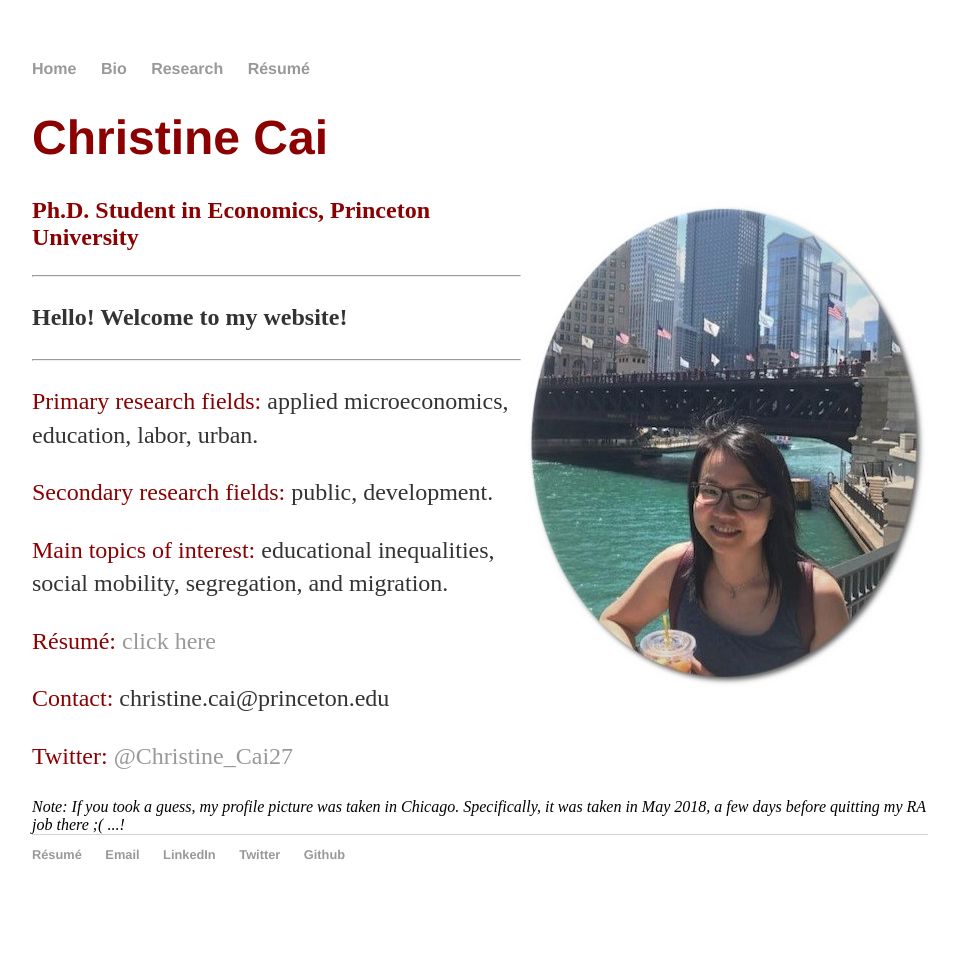
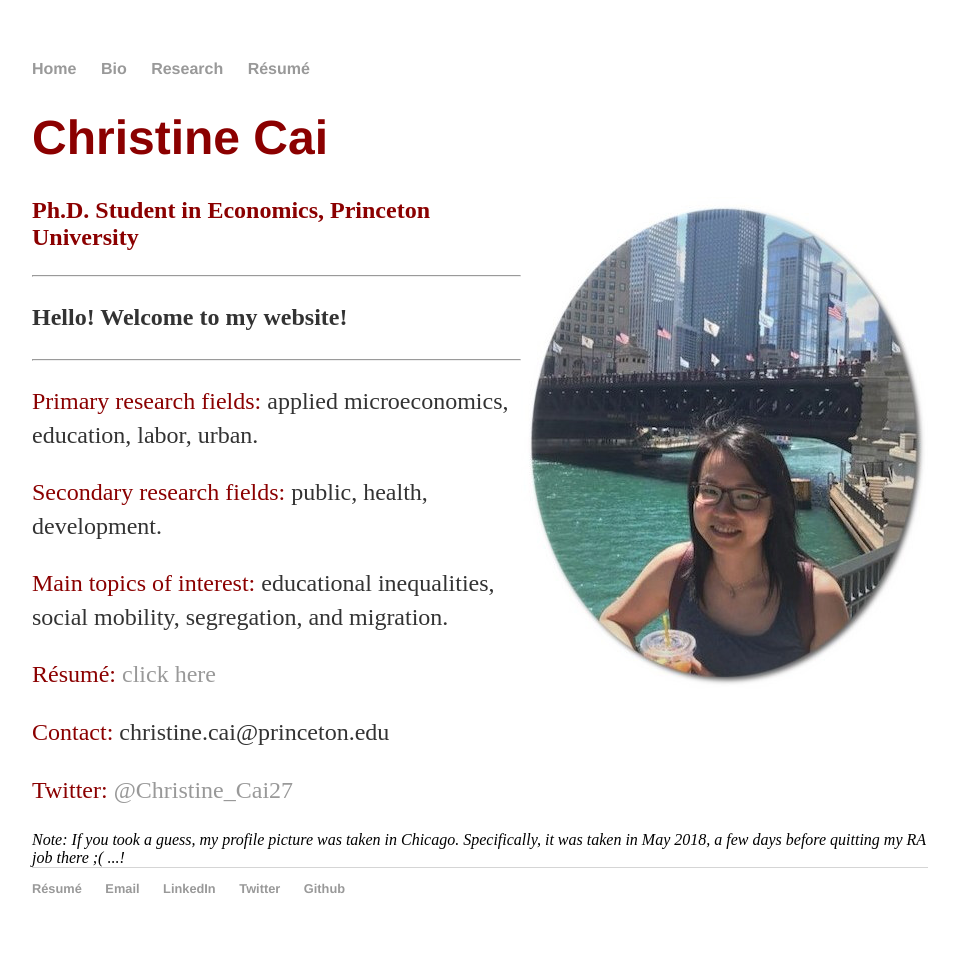
Before and after one commit to christinecai/christinecai.github.io, a Jekyll site: the page built from index.html, in a window 1280 px wide. Shown: the whole page, without its empty margins (160-1119 px from the left). Built offline with Jekyll 4.4.1, drawn with Linux system fonts in a browser that asks for light colours; before the commit the page ends 922 px from its top, so only the background shows below that.

Commit message:
Update index.html

```diff
--- a/index.html
+++ b/index.html
@@ -20,7 +20,7 @@ title: Christine Cai
 		<hr />
 
 		<p><font color="darkred">Primary research fields:</font> applied microeconomics, education, labor, urban.</p>
-		<p><font color="darkred">Secondary research fields:</font> public, development.</p>
+		<p><font color="darkred">Secondary research fields:</font> public, health, development.</p>
 
 		<p><font color="darkred">Main topics of interest:</font> educational inequalities, social mobility, segregation, and migration.</p>
 
```
